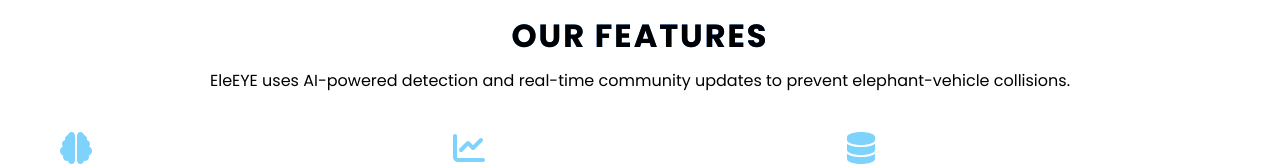
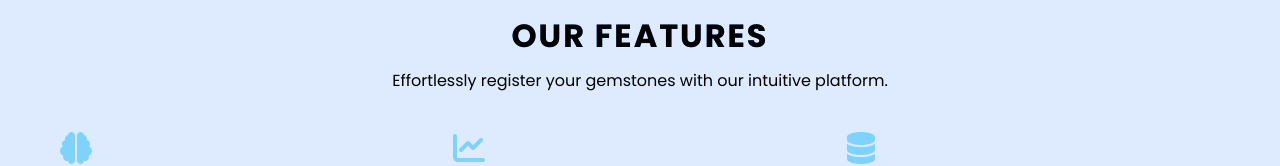
Before and after one commit to tilmiT/Maanikya-Website, a React (Vite) app: page / in a window 1280 px wide. Shown: the part 1668-1834 px from the top of the page. Built offline with nearby package versions, Linux system fonts and the light colour scheme.

Commit message:
add background color

```diff
--- a/src/Compenents/Feature/Features.css
+++ b/src/Compenents/Feature/Features.css
@@ -2,7 +2,7 @@
 
 #features {
   padding: 80px 0;
-  background-color: #ffffff; /* Dark background */
+  background-color: #5694f831; /* Dark background */
   color: #000000; /* White text */
 }
 
--- a/src/Compenents/Feature/Features.jsx
+++ b/src/Compenents/Feature/Features.jsx
@@ -62,8 +62,7 @@
             Our <span>Features</span>
           </h2>
           <p className="sub-title">
-            EleEYE uses AI-powered detection and real-time community updates to
-            prevent elephant-vehicle collisions.
+          Effortlessly register your gemstones with our intuitive platform.
           </p>
         </div>
         <div className="right">
```
